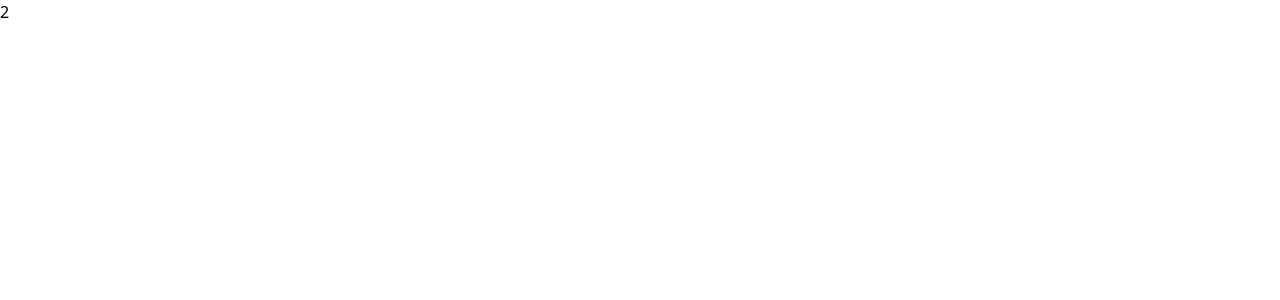
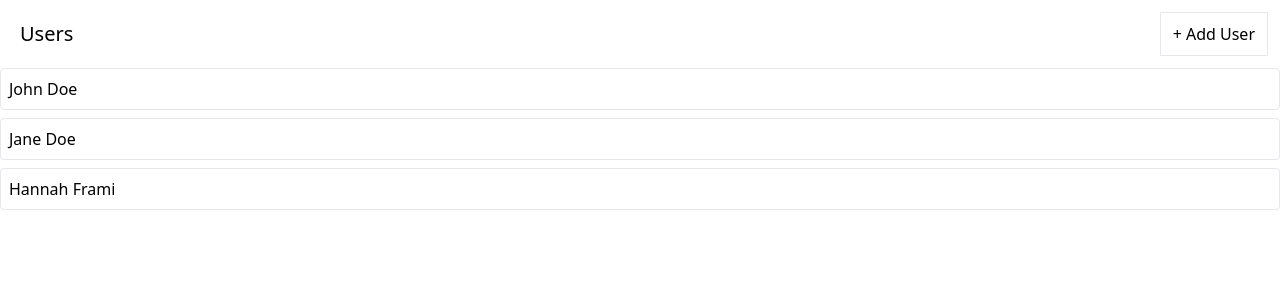
Before and after one commit to dabingch/media, a React (Create React App) app: page / in a window 1280 px wide. Shown: the top 300 px of the page. Built offline with nearby package versions, Linux system fonts and the light colour scheme; data requests are answered from the project's data file.

Commit message:
Add add user button

```diff
--- a/db.json
+++ b/db.json
@@ -1,8 +1,18 @@
 {
-	"users": [
-		{ "id": 1, "name": "John Doe" },
-		{ "id": 2, "name": "Jane Doe" }
-	],
-	"albums": [],
-	"photos": []
+  "users": [
+    {
+      "id": 1,
+      "name": "John Doe"
+    },
+    {
+      "id": 2,
+      "name": "Jane Doe"
+    },
+    {
+      "name": "Hannah Frami",
+      "id": 3
+    }
+  ],
+  "albums": [],
+  "photos": []
 }
--- a/src/components/UserList.js
+++ b/src/components/UserList.js
@@ -1,6 +1,7 @@
 import { useEffect } from 'react'
 import { useSelector, useDispatch } from 'react-redux'
-import { fetchUsers } from '../store'
+import { fetchUsers, addUser } from '../store'
+import Button from './Button'
 import Skeleton from './Skeleton'
 
 function UserList() {
@@ -13,15 +14,37 @@
 		dispatch(fetchUsers())
 	}, [dispatch])
 
+	const handleUserAdd = () => {
+		dispatch(addUser())
+	}
+
 	if (isLoading) {
-		return <Skeleton times={1} className='h-10 w-full' />
+		return <Skeleton times={data.length} className='h-10 w-full' />
 	}
 
 	if (error) {
 		return <div>Error fetching data...</div>
 	}
 
-	return <div>{data.length}</div>
+	const renderedUsers = data.map((user) => {
+		return (
+			<div key={user.id} className='mb-2 border rounded'>
+				<div className='flex p-2 justify-between items-center cursor-pointer'>
+					{user.name}
+				</div>
+			</div>
+		)
+	})
+
+	return (
+		<div>
+			<div className='flex flex-row justify-between m-3'>
+				<h1 className='m-2 text-xl'>Users</h1>
+				<Button onClick={handleUserAdd}>+ Add User</Button>
+			</div>
+			{renderedUsers}
+		</div>
+	)
 }
 
 export default UserList
--- a/src/store/index.js
+++ b/src/store/index.js
@@ -8,4 +8,6 @@
 })
 
 // Export from index.js and fetchUsers.js
+// so that we can access from store
 export * from './thunks/fetchUsers'
+export * from './thunks/addUser'
--- a/src/store/slices/usersSlice.js
+++ b/src/store/slices/usersSlice.js
@@ -1,5 +1,6 @@
 import { createSlice } from '@reduxjs/toolkit'
 import { fetchUsers } from '../thunks/fetchUsers'
+import { addUser } from '../thunks/addUser'
 
 const usersSlice = createSlice({
 	name: 'users',
@@ -22,6 +23,18 @@
 			// * AsyncThunk automatically dispatches actions and returns error
 			state.error = action.error
 		})
+
+		builder.addCase(addUser.pending, (state, action) => {
+			state.isLoading = true
+		})
+		builder.addCase(addUser.fulfilled, (state, action) => {
+			state.isLoading = false
+			state.data.push(action.payload)
+		})
+		builder.addCase(addUser.rejected, (state, action) => {
+			state.isLoading = false
+			state.error = action.error
+		})
 	},
 })
 
--- /dev/null
+++ b/src/store/thunks/addUser.js
@@ -0,0 +1,13 @@
+import { createAsyncThunk } from '@reduxjs/toolkit'
+import axios from 'axios'
+import { faker } from '@faker-js/faker'
+
+const addUser = createAsyncThunk('users/add', async () => {
+	const { data } = await axios.post('http://localhost:3005/users', {
+		name: faker.name.fullName(),
+	})
+
+	return data
+})
+
+export { addUser }
```
